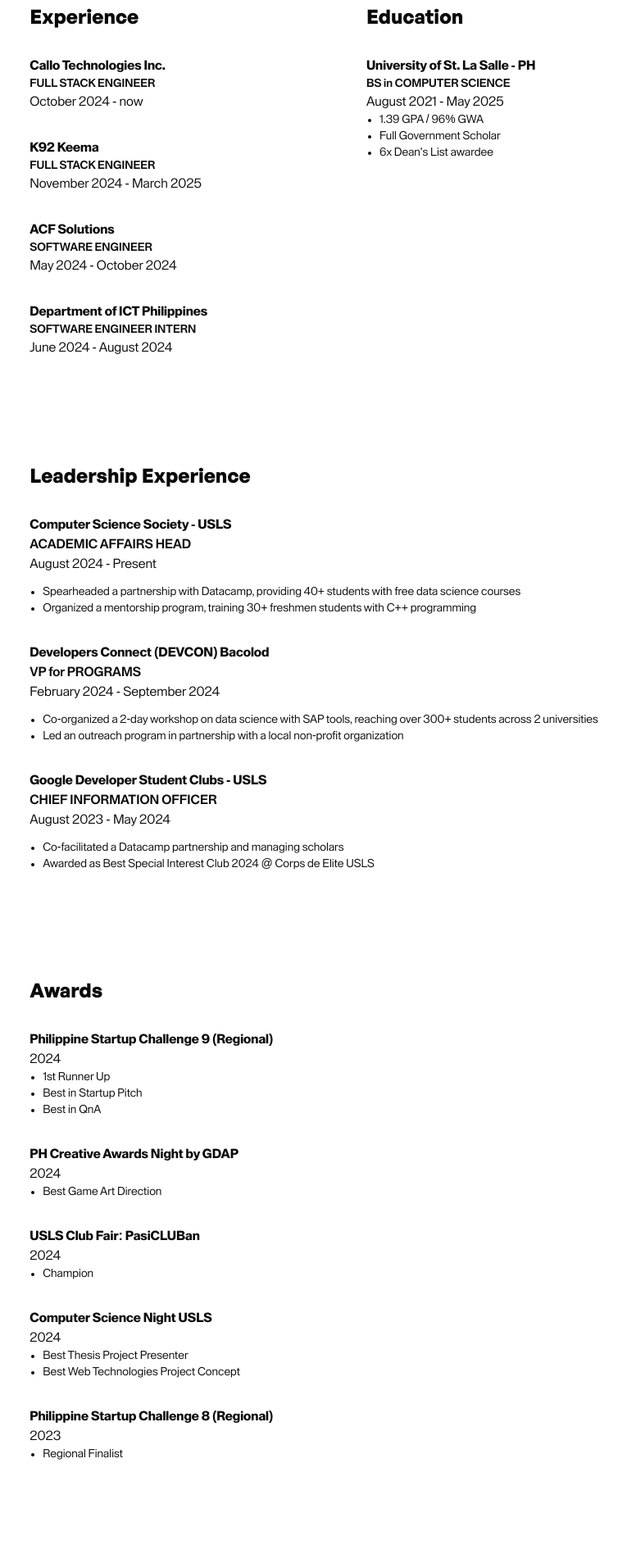
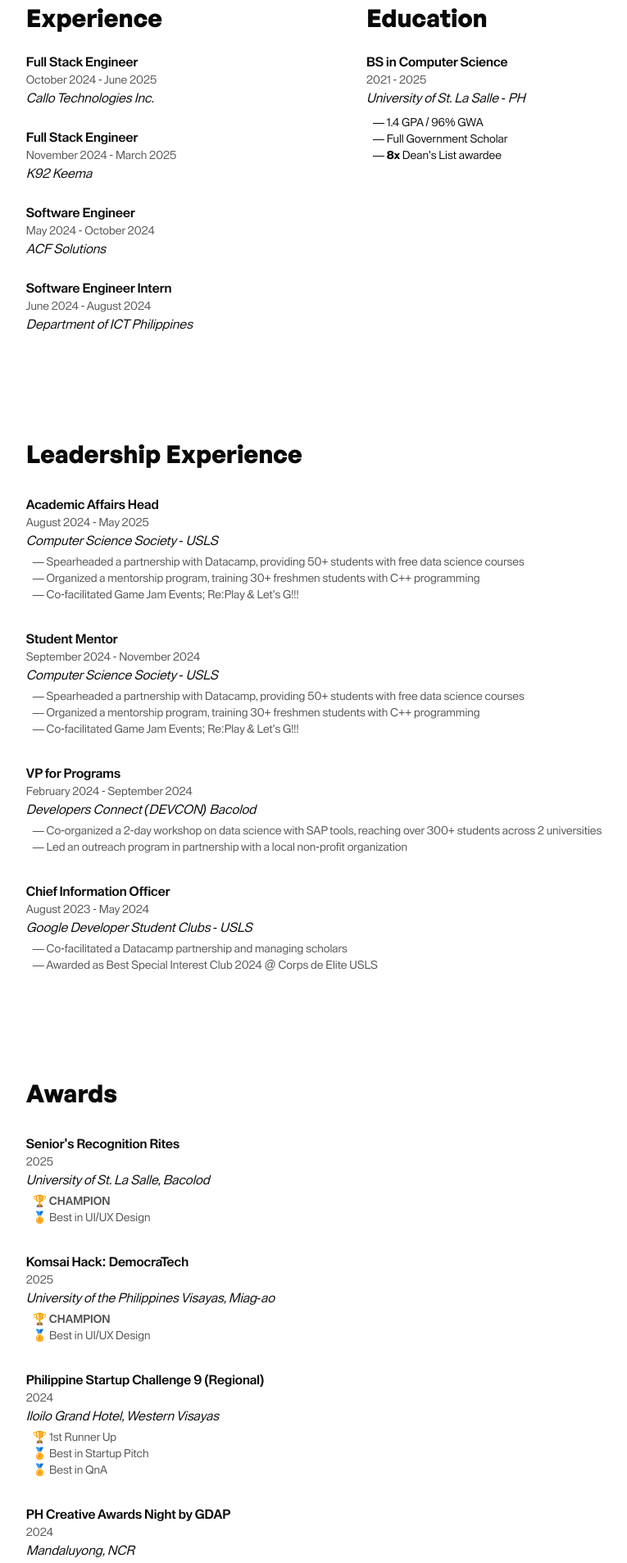
Before and after one commit to brentibanez331/personal-portfolio, a Next.js app: page /cv in a window 1280 px wide. Shown: the part 300-2207 px from the top of the page at 82% size, without its empty margins (257-1022 px from the left). Before the commit the page ends 2148 px from the top, so only its background shows below. Built offline with nearby package versions, Linux system fonts and the light colour scheme.

Commit message:
style: change layout of cv page

```diff
--- a/app/cv/page.tsx
+++ b/app/cv/page.tsx
@@ -20,118 +20,155 @@
 
                 <div className="w-full justify-center flex py-16">
                     <div className="grid grid-cols-2 gap-24 sm:gap-32">
-                        <TextFade direction="up" className="space-y-4 sm:space-y-8 col-span-2 sm:col-span-1">
-                            <h4 className="gen-sans-bold text-2xl">Experience</h4>
+                        <TextFade direction="up" className="space-y-4 sm:space-y-6 col-span-2 sm:col-span-1">
+                            <h4 className="gen-sans-bold text-3xl">Experience</h4>
                             <div>
-                                <p className="font-bold text-md">Callo Technologies Inc.</p>
-                                <p className="font-semibold text-sm sm:text-md">FULL STACK ENGINEER</p>
-                                <p className="text-xs sm:text-base">October 2024 - now</p>
+                                <p className="font-semibold">Full Stack Engineer</p>
+                                <p className="text-xs sm:text-sm text-neutral-600">October 2024 - June 2025</p>
+                                <p className="italic">Callo Technologies Inc.</p>
                             </div>
                             <div>
-                                <p className="font-bold text-md">K92 Keema</p>
-                                <p className="font-semibold text-sm sm:text-md">FULL STACK ENGINEER</p>
-                                <p className="text-xs sm:text-base">November 2024 - March 2025</p>
+                                <p className="font-semibold">Full Stack Engineer</p>
+                                <p className="text-xs sm:text-sm text-neutral-600">November 2024 - March 2025</p>
+                                <p className="italic">K92 Keema</p>
                             </div>
                             <div>
-                                <p className="font-bold text-md">ACF Solutions</p>
-                                <p className="font-semibold text-sm sm:text-md">SOFTWARE ENGINEER</p>
-                                <p className="text-xs sm:text-base">May 2024 - October 2024</p>
+                                <p className="font-semibold">Software Engineer</p>
+                                <p className="text-xs sm:text-sm text-neutral-600">May 2024 - October 2024</p>
+                                <p className="italic">ACF Solutions</p>
                             </div>
                             <div>
-                                <p className="font-bold text-md">Department of ICT Philippines</p>
-                                <p className="font-semibold text-sm sm:text-md">SOFTWARE ENGINEER INTERN</p>
-                                <p className="text-xs sm:text-base">June 2024 - August 2024</p>
+                                <p className="font-semibold">Software Engineer Intern</p>
+                                <p className="text-xs sm:text-sm text-neutral-600">June 2024 - August 2024</p>
+                                <p className="italic">Department of ICT Philippines</p>
                             </div>
                         </TextFade>
                         {/* <Separator orientation="vertical" className="h-[500px] bg-neutral-700" /> */}
-                        <TextFade direction="up" className="space-y-4 sm:space-y-8 col-span-2 sm:col-span-1">
-                            <h4 className="gen-sans-bold text-2xl">Education</h4>
+                        <TextFade direction="up" className="space-y-4 sm:space-y-6 col-span-2 sm:col-span-1">
+                            <h4 className="gen-sans-bold text-3xl">Education</h4>
                             <div>
-                                <p className="font-bold text-md">University of St. La Salle - PH</p>
-                                <p className="font-semibold text-sm sm:text-md">BS in COMPUTER SCIENCE</p>
-                                <p className="text-xs sm:text-base">August 2021 - May 2025</p>
-                                <ul className="text-sm list-disc ml-4">
-                                    <li>1.39 GPA / 96% GWA</li>
-                                    <li>Full Government Scholar</li>
-                                    <li>6x Dean&apos;s List awardee</li>
-                                </ul>
+                                <p className="font-semibold">BS in Computer Science</p>
+                                <p className="text-xs sm:text-sm text-neutral-600">2021 - 2025</p>
+                                <p className="italic">University of St. La Salle - PH</p>
+                                <div className="text-sm ml-2 mt-2">
+                                    <p>— 1.4 GPA / 96% GWA</p>
+                                    <p>— Full Government Scholar</p>
+                                    <p>— <b>8x</b> Dean&apos;s List awardee</p>
+                                </div>
                             </div>
                         </TextFade>
 
                         <TextFade direction="up" className=" space-y-4 sm:space-y-8 col-span-2">
-                            <h4 className="gen-sans-bold text-2xl">Leadership Experience</h4>
+                            <h4 className="gen-sans-bold text-3xl">Leadership Experience</h4>
                             <div>
-                                <p className="font-bold">Computer Science Society - USLS</p>
-                                <p className="font-semibold">ACADEMIC AFFAIRS HEAD</p>
-                                <p className="text-xs sm:text-base">August 2024 - Present</p>
-                                <ul className="text-sm pt-3 list-disc ml-4">
-                                    <li>Spearheaded a partnership with Datacamp, providing 40+ students with free data science courses</li>
-                                    <li>Organized a mentorship program, training 30+ freshmen students with C++ programming</li>
-                                </ul>
+                                <p className="font-semibold">Academic Affairs Head</p>
+                                <p className="text-xs sm:text-sm text-neutral-600">August 2024 - May 2025</p>
+                                <p className="italic">Computer Science Society - USLS</p>
+                                <div className="text-sm mt-1 ml-2 text-neutral-600">
+                                    <p>— Spearheaded a partnership with Datacamp, providing 50+ students with free data science courses</p>
+                                    <p>— Organized a mentorship program, training 30+ freshmen students with C++ programming</p>
+                                    <p>— Co-facilitated Game Jam Events; Re:Play & Let's G!!!</p>
+                                </div>
                             </div>
                             <div>
-                                <Link
-                                    href={"https://devcon.ph/"}
-                                    target="_blank"
-                                    className="font-bold hover:underline flex items-center space-x-1">
-                                    <p>Developers Connect (DEVCON) Bacolod</p>
-                                </Link>
-                                <p className="font-semibold">VP for PROGRAMS</p>
-                                <p className="text-xs sm:text-base">February 2024 - September 2024</p>
-                                <ul className="text-sm pt-3 list-disc ml-4">
-                                    <li>Co-organized a 2-day workshop on data science with SAP tools, reaching over 300+ students across 2 universities</li>
-                                    <li>Led an outreach program in partnership with a local non-profit organization</li>
-                                </ul>
+                                <p className="font-semibold">Student Mentor</p>
+                                <p className="text-xs sm:text-sm text-neutral-600">September 2024 - November 2024</p>
+                                <p className="italic">Computer Science Society - USLS</p>
+                                <div className="text-sm mt-1 ml-2 text-neutral-600">
+                                    <p>— Spearheaded a partnership with Datacamp, providing 50+ students with free data science courses</p>
+                                    <p>— Organized a mentorship program, training 30+ freshmen students with C++ programming</p>
+                                    <p>— Co-facilitated Game Jam Events; Re:Play & Let's G!!!</p>
+                                </div>
                             </div>
                             <div>
-                                <p className="font-bold">Google Developer Student Clubs - USLS</p>
-                                <p className="font-semibold">CHIEF INFORMATION OFFICER</p>
-                                <p className="text-xs sm:text-base">August 2023 - May 2024</p>
-                                <ul className="text-sm pt-3 list-disc ml-4">
-                                    <li>Co-facilitated a Datacamp partnership and managing scholars</li>
-                                    <li>Awarded as Best Special Interest Club 2024 @ Corps de Elite USLS</li>
-                                </ul>
+                                <p className="font-semibold">VP for Programs</p>
+                                <p className="text-xs sm:text-sm text-neutral-600">February 2024 - September 2024</p>
+                                <p className="italic">Developers Connect (DEVCON) Bacolod</p>
+                                <div className="text-sm mt-1 ml-2 text-neutral-600">
+                                    <p>— Co-organized a 2-day workshop on data science with SAP tools, reaching over 300+ students across 2 universities</p>
+                                    <p>— Led an outreach program in partnership with a local non-profit organization</p>
+                                </div>
+                            </div>
+                            <div>
+                                <p className="font-semibold">Chief Information Officer</p>
+                                <p className="text-xs sm:text-sm text-neutral-600">August 2023 - May 2024</p>
+                                <p className="italic">Google Developer Student Clubs - USLS</p>
+                                <div className="text-sm mt-1 ml-2 text-neutral-600">
+                                    <p>— Co-facilitated a Datacamp partnership and managing scholars</p>
+                                    <p>— Awarded as Best Special Interest Club 2024 @ Corps de Elite USLS</p>
+                                </div>
                             </div>
                         </TextFade>
                         <TextFade direction="up" className="col-span-2 space-y-8">
-                            <h4 className="gen-sans-bold text-2xl">Awards</h4>
+                            <h4 className="gen-sans-bold text-3xl">Awards</h4>
                             <div>
-                                <p className="font-bold">Philippine Startup Challenge 9 (Regional)</p>
-                                <p className="text-xs sm:text-base">2024</p>
-                                <ul className="text-sm list-disc ml-4">
-                                    <li>1st Runner Up</li>
-                                    <li>Best in Startup Pitch</li>
-                                    <li>Best in QnA</li>
-                                </ul>
+                                <p className="font-semibold">Senior's Recognition Rites</p>
+                                <p className="text-xs sm:text-sm text-neutral-600">2025</p>
+                                <p className="italic">University of St. La Salle, Bacolod</p>
+                                <div className="text-sm ml-2 mt-1 text-neutral-600">
+                                    <p className="font-semibold">🏆 CHAMPION</p>
+                                    <p>🏅 Best in UI/UX Design</p>
+                                </div>
                             </div>
                             <div>
-                                <p className="font-bold">PH Creative Awards Night by GDAP</p>
-                                <p className="text-xs sm:text-base">2024</p>
+                                <p className="font-semibold">Komsai Hack: DemocraTech</p>
+                                <p className="text-xs sm:text-sm text-neutral-600">2025</p>
+                                <p className="italic">University of the Philippines Visayas, Miag-ao</p>
+                                <div className="text-sm ml-2 mt-1 text-neutral-600">
+                                    <p className="font-semibold">🏆 CHAMPION</p>
+                                    <p>🏅 Best in UI/UX Design</p>
+                                </div>
+                            </div>
+                            {/* <div>
+                                <p className="font-bold">Komsai Hack: DemocraTech @ UPV Miag-ao</p>
+                                <p className="text-xs sm:text-base">2025</p>
                                 <ul className="text-sm list-disc ml-4">
-                                    <li>Best Game Art Direction</li>
+                                    <li>CHAMPION</li>
+                                    <li>Best in UI/UX Design</li>
                                 </ul>
+                            </div> */}
+                            <div>
+                                <p className="font-semibold">Philippine Startup Challenge 9 (Regional)</p>
+                                <p className="text-xs sm:text-sm text-neutral-600">2024</p>
+                                <p className="italic">Iloilo Grand Hotel, Western Visayas</p>
+                                <div className="text-sm mt-1 ml-2 text-neutral-600">
+                                    <p>🏆 1st Runner Up</p>
+                                    <p>🏅 Best in Startup Pitch</p>
+                                    <p>🏅 Best in QnA</p>
+                                </div>
                             </div>
                             <div>
-                                <p className="font-bold">USLS Club Fair: PasiCLUBan</p>
-                                <p className="text-xs sm:text-base">2024</p>
-                                <ul className="text-sm list-disc ml-4">
-                                    <li>Champion</li>
-                                </ul>
+                                <p className="font-semibold">PH Creative Awards Night by GDAP</p>
+                                <p className="text-xs sm:text-sm text-neutral-600">2024</p>
+                                <p className="italic">Mandaluyong, NCR</p>
+                                <div className="text-sm mt-1 ml-2 text-neutral-600">
+                                    <p>🏅 Best Game Art Direction</p>
+                                </div>
                             </div>
                             <div>
-                                <p className="font-bold">Computer Science Night USLS</p>
-                                <p className="text-xs sm:text-base">2024</p>
-                                <ul className="text-sm list-disc ml-4">
-                                    <li>Best Thesis Project Presenter</li>
-                                    <li>Best Web Technologies Project Concept</li>
-                                </ul>
+                                <p className="font-semibold">Club Fair: PasiCLUBan</p>
+                                <p className="text-xs sm:text-sm text-neutral-600">2024</p>
+                                <p className="italic">University of St. La Salle, Bacolod</p>
+                                <div className="text-sm list-disc ml-2 mt-1 text-neutral-600">
+                                    <p>🏆 CHAMPION</p>
+                                </div>
                             </div>
                             <div>
-                                <p className="font-bold">Philippine Startup Challenge 8 (Regional)</p>
-                                <p className="text-xs sm:text-base">2023</p>
-                                <ul className="text-sm list-disc ml-4">
-                                    <li>Regional Finalist</li>
-                                </ul>
+                                <p className="font-semibold">Computer Science Night USLS</p>
+                                <p className="text-xs sm:text-sm text-neutral-600">2024</p>
+                                <p className="italic">Circle Inn, Bacolod</p>
+                                <div className="text-sm ml-2 mt-1 text-neutral-600">
+                                    <p>🏅 Best Thesis Project Presenter</p>
+                                    <p>🏅 Best Web Technologies Project Concept</p>
+                                </div>
+                            </div>
+                            <div>
+                                <p className="font-semibold">Philippine Startup Challenge 8 (Regional)</p>
+                                <p className="text-xs sm:text-sm text-neutral-600">2023</p>
+                                <p className="italic">Western Visayas</p>
+                                <div className="text-sm ml-2 mt-1 text-neutral-600">
+                                    <p>🏅 Regional Finalist</p>
+                                </div>
                             </div>
                         </TextFade>
 
--- a/app/page.tsx
+++ b/app/page.tsx
@@ -80,7 +80,6 @@
 
   useEffect(() => {
     const initializeClientSideLibraries = async () => {
-      // const THREE = await import('three')
       const Lenis = (await import('lenis')).default
 
       const lenis = new Lenis();
--- a/components/WorkCards.tsx
+++ b/components/WorkCards.tsx
@@ -182,7 +182,6 @@
             <h2 className="gen-sans-bold text-9xl px-4">work experience</h2>
             <Separator className="mt-4 bg-neutral-800" />
             <div className="w-full relative" onMouseMove={handleMove}>
-
                 {works.map((work, index) => (
                     <motion.div
                         key={index}
```
